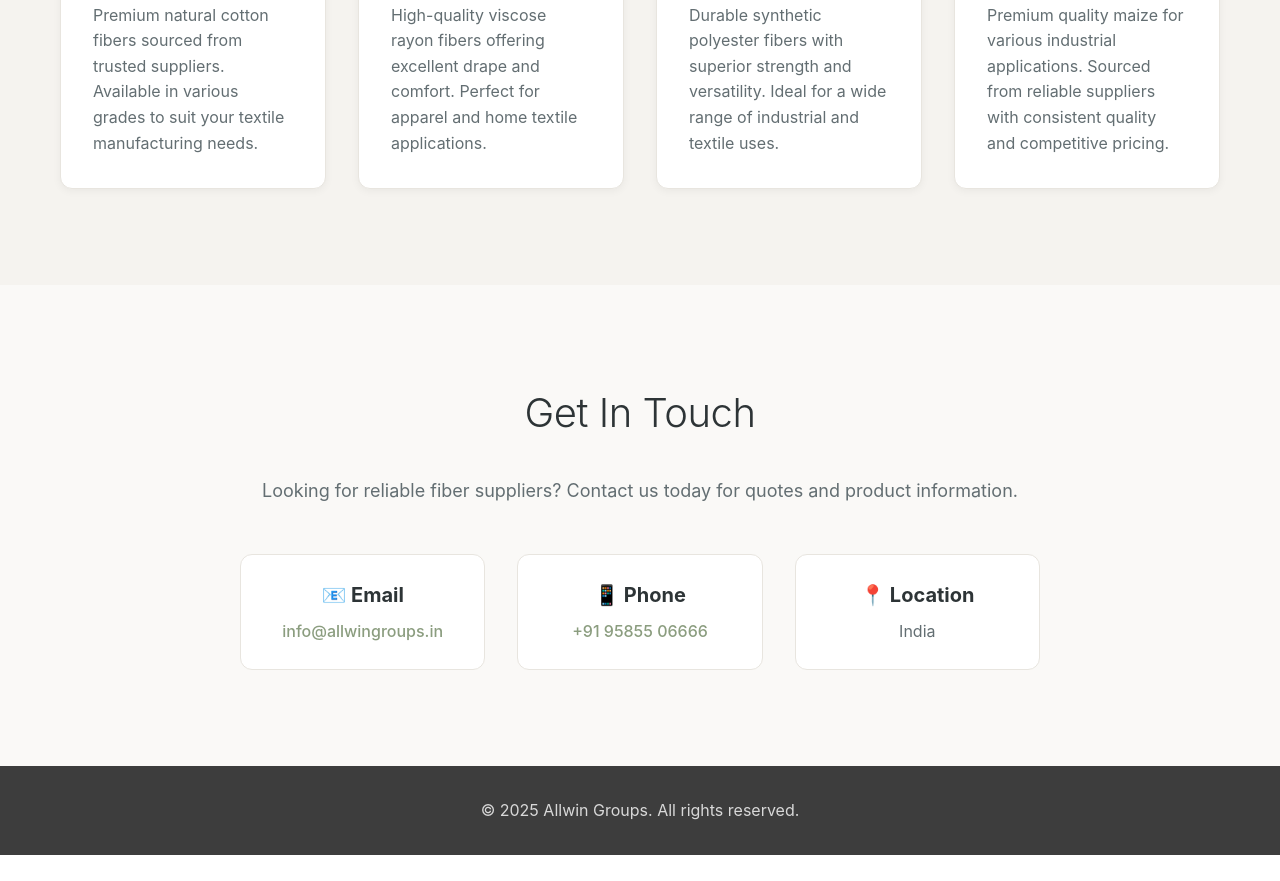
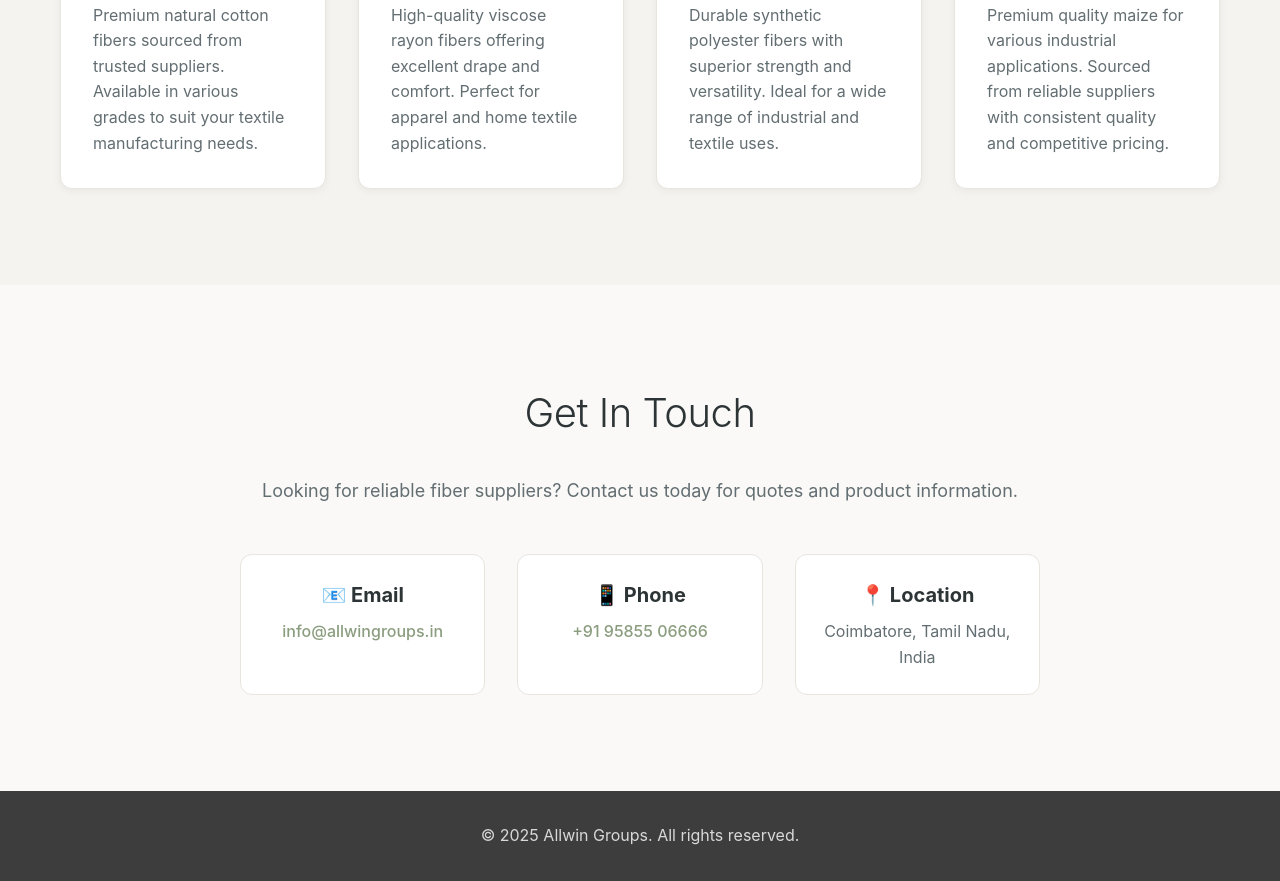
Before and after one commit to arjun921/allwingroups.in, a plain HTML site: page index.html in a window 1280 px wide. Shown: the part 3337-4218 px from the top of the page. Before the commit the page ends 4192 px from the top, so only its background shows below. Drawn offline with Linux system fonts and the light colour scheme.

Commit message:
update location

```diff
--- a/index.html
+++ b/index.html
@@ -174,7 +174,7 @@
                         </div>
                         <div class="contact-item">
                             <h4>📍 Location</h4>
-                            <p>India</p>
+                            <p>Coimbatore, Tamil Nadu, India</p>
                         </div>
                     </div>
                 </div>
```
